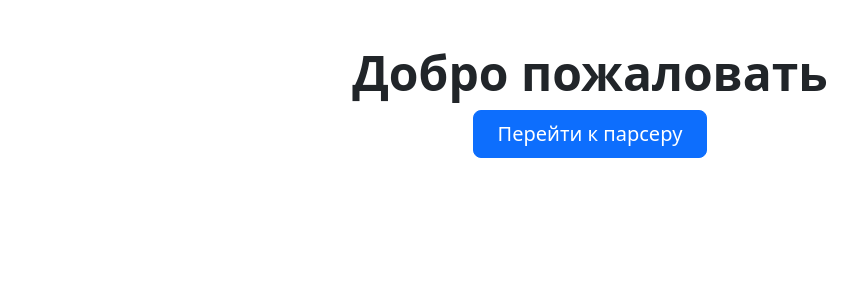
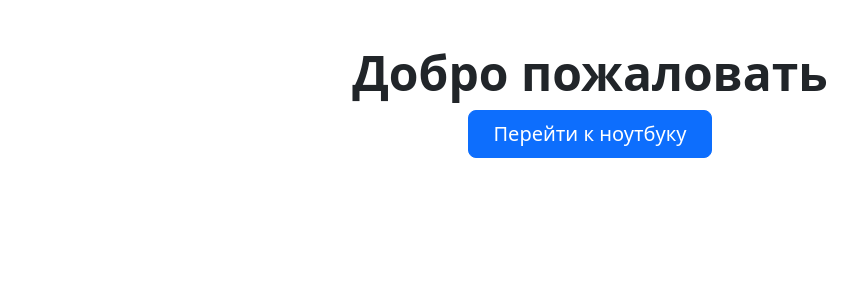
Before and after one commit to luletzkiy/ProjectNadezhda, a Flask app: page / in a window 1280 px wide. Shown: the part 124-424 px from the top of the page, without its empty margins (50-907 px from the left). Run offline with Flask 2, Linux system fonts and the light colour scheme; some libraries are stand-ins or nearby versions.

Commit message:
update index.html

```diff
--- a/templates/index.html
+++ b/templates/index.html
@@ -11,7 +11,7 @@
     <h1 class="display-5 fw-bold">Добро пожаловать</h1>
     <div class="col-lg-6 mx-auto">
       <div class="d-grid gap-2 d-sm-flex justify-content-sm-center">
-        <button type="button" class="btn btn-primary btn-lg px-4 gap-3">Перейти к парсеру</button>
+        <a href="/notebook/"><button type="button" class="btn btn-primary btn-lg px-4 gap-3">Перейти к ноутбуку</button></a>
       </div>
     </div>
   </div>
```
Also changed, not shown: static/cluster_id.png, static/cluster_labels.png, static/mergings_average.png, static/mergings_complete.png, static/mergings_single.png, static/ssd.png, 1 other file.
